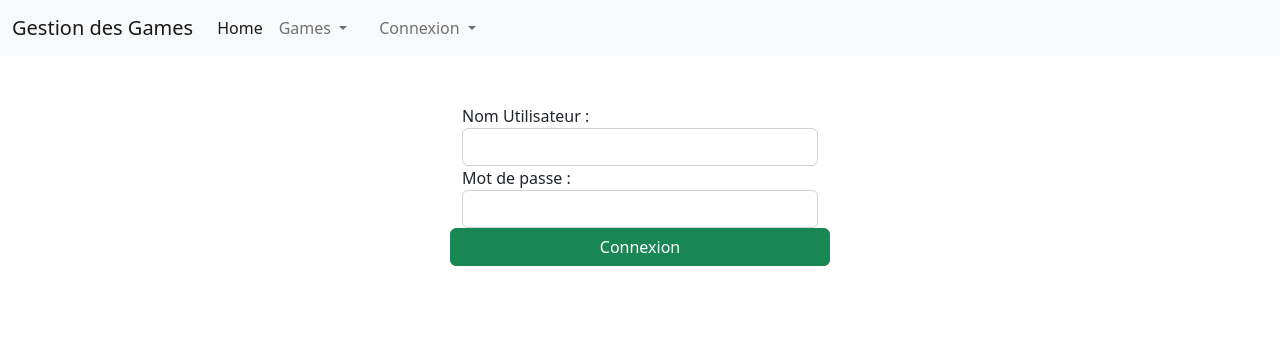
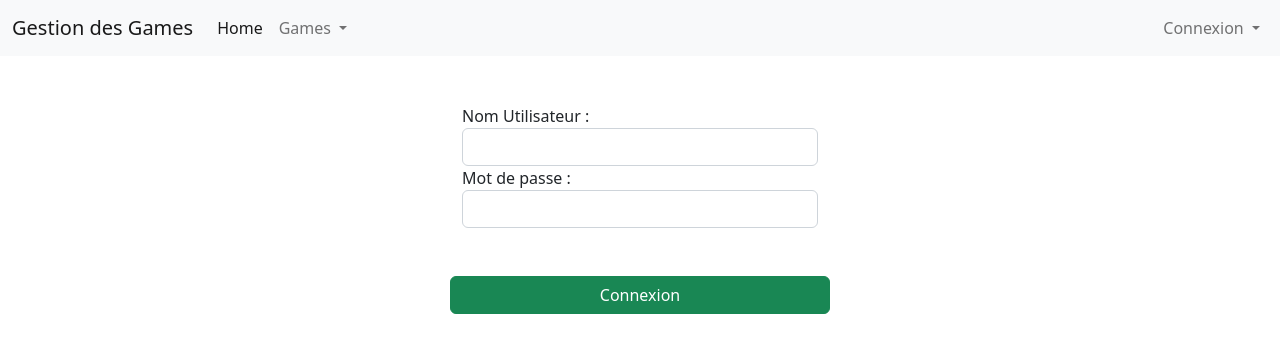
Before and after one commit to yassineBenabda/MINI-PROJET-GAME-FrontEnd-, an Angular app: page /login in a window 1280 px wide. Shown: the top 352 px of the page. Built offline with nearby package versions, Linux system fonts and the light colour scheme.

Commit message:
update interface

```diff
--- a/src/app/app.component.html
+++ b/src/app/app.component.html
@@ -31,16 +31,20 @@
                 <li><a class="dropdown-item" routerLink="/liste-genres" >Liste Des Genres</a></li>
               </ul>
             </li>
+          </ul>
+        </div>
+        <div class="d-flex ms-3">
+          <ul class="navbar-nav">
             <li> <a class="nav-link">{{authService.loggedUser}}</a></li>
             <li class="nav-item dropdown">
               <a class="nav-link dropdown-toggle" href="#" role="button" data-bs-toggle="dropdown" aria-expanded="false">
                 Connexion
               </a>
-                <ul class="dropdown-menu">
-                  <li><a *ngIf="!authService.isloggedIn" class="dropdown-item" routerLink="login">login</a></li>
-                  <li><a *ngIf="authService.isloggedIn" class="dropdown-item" (click) = "onLogout()">logout</a></li>
-                  <li><a class="dropdown-item" href="#">Profile</a></li>
-                </ul>
+              <ul class="dropdown-menu">
+                <li><a *ngIf="!authService.isloggedIn" class="dropdown-item" routerLink="login">login</a></li>
+                <li><a *ngIf="authService.isloggedIn" class="dropdown-item" (click) = "onLogout()">logout</a></li>
+                <li><a class="dropdown-item" href="#">Profile</a></li>
+              </ul>
             </li>
           </ul>
         </div>
--- a/src/app/games/games.component.ts
+++ b/src/app/games/games.component.ts
@@ -24,8 +24,7 @@ export class GamesComponent implements OnInit {
     }
     supprimerGame(g: Game)
     {
-    let conf = confirm("Etes-vous sûr ?");
-    if (conf)
+
     this.gameService.supprimerGame(g.idGame).subscribe(() => {
     console.log("game supprimé");
     this.chargerGames();
--- a/src/app/login/login.component.html
+++ b/src/app/login/login.component.html
@@ -4,6 +4,7 @@
             <div class="alert alert-danger" *ngIf="erreur==1">
                 <strong>login ou mot de passe erronés..</strong>
             </div>
+
             <form>
                 <div class="form-group">
                     <label>Nom Utilisateur :</label>
@@ -13,6 +14,7 @@
                     <label>Mot de passe :</label>
                     <input type="password" name="password" [(ngModel)]="user.password" class="form-control">
                 </div>
+                <br><br>
                 <div class="row justify-content-md-center">
                     <button type="button" (click)="onLoggedin()" class="btn btn-success">Connexion</button>
                 </div>
```
